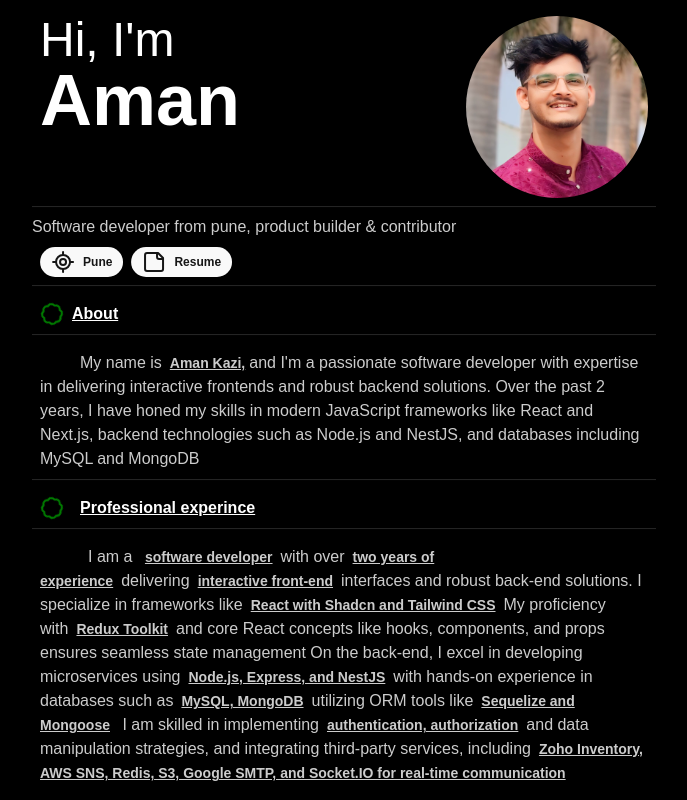
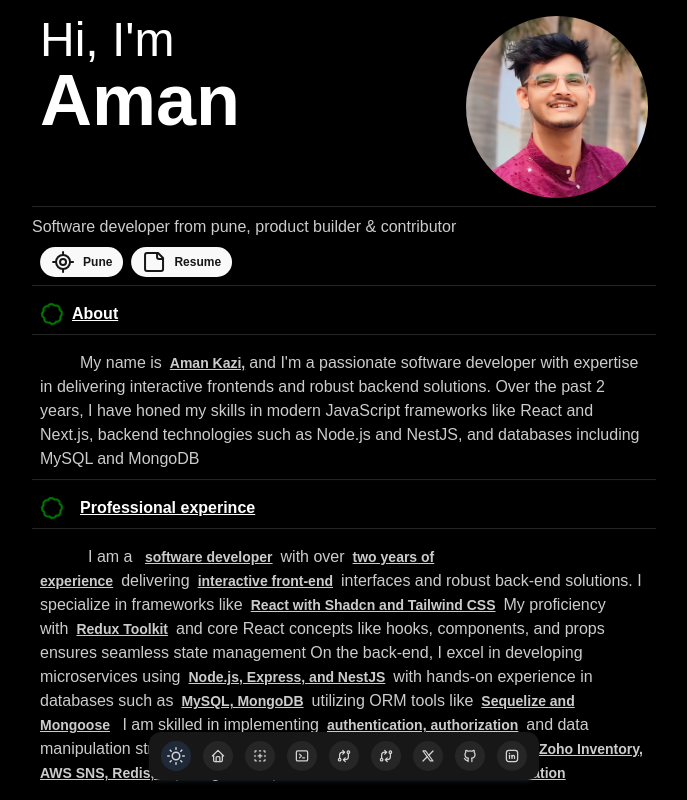
Before and after one commit to Amn9909/portfolio-amn, a Next.js app: page / in a window 1280 px wide. Shown: the top 800 px of the page, without its empty margins (296-983 px from the left). Built offline with nearby package versions, Linux system fonts and the light colour scheme.

Commit message:
added changes

```diff
--- a/app/(components)/askit/HeroSection.tsx
+++ b/app/(components)/askit/HeroSection.tsx
@@ -123,7 +123,7 @@ const AskitHeroSection = () => {
     <div className="w-[50%] 3xs:w-[100%] xxs:w-[100%] xs:w-[100%] sm:w-[100%] md:w-[50%] xl:w-[50%]">
       <HeaderSection />
       <Socials />
-      {/* <AppleFloatingDock /> */}
+      <AppleFloatingDock />
     </div>
   );
 };
```
